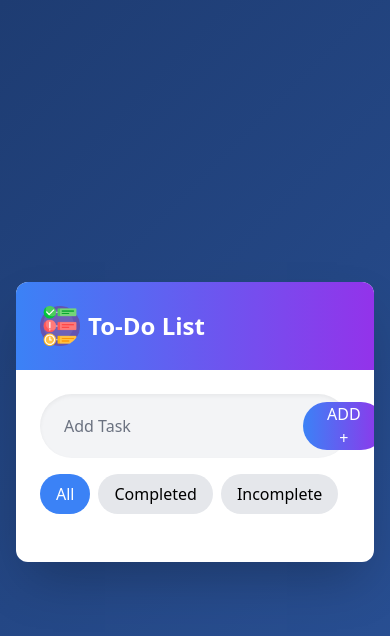
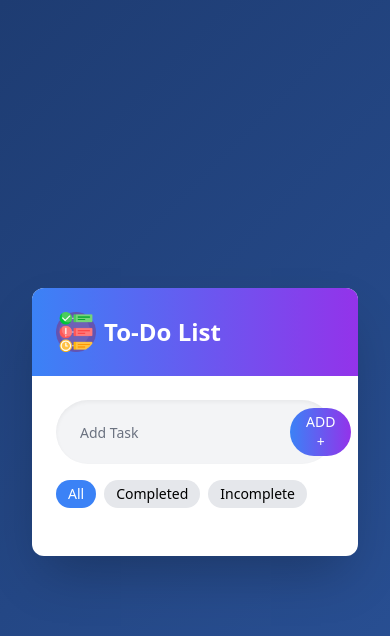
Before and after one commit to Rafifpermana/ToDo-list-with-react-tailwind-css-vite, a React (Vite) app: page / in a window 390 px wide. Shown: the top 636 px of the page. Built offline with nearby package versions, Linux system fonts and the light colour scheme.

Commit message:
color for task complete

```diff
--- a/src/components/Todo.jsx
+++ b/src/components/Todo.jsx
@@ -64,7 +64,7 @@ const Todo = () => {
   }, [todoList]);
 
   return (
-    <div className="bg-white w-full max-w-md rounded-xl shadow-2xl overflow-hidden">
+    <div className="bg-white w-full max-w-md rounded-xl shadow-2xl overflow-hidden mx-4">
       <div className="p-6 bg-gradient-to-r from-blue-500 to-purple-600">
         <div className="flex items-center gap-2">
           <img className="w-10" src={task} alt="task" />
@@ -76,13 +76,13 @@ const Todo = () => {
         <div className="flex items-center bg-gray-100 rounded-full shadow-inner p-2">
           <input
             ref={inputRef}
-            className="bg-transparent border-none outline-none flex-1 h-12 pl-4 pr-2 placeholder:text-gray-500"
+            className="bg-transparent border-none outline-none flex-1 h-12 pl-4 pr-2 placeholder:text-gray-500 text-sm sm:text-base"
             type="text"
             placeholder="Add Task"
           />
           <button
             onClick={add}
-            className="bg-gradient-to-r from-blue-500 to-purple-600 text-white font-medium px-6 h-12 rounded-full hover:from-blue-600 hover:to-purple-700 transition-all duration-300"
+            className="bg-gradient-to-r from-blue-500 to-purple-600 text-white font-medium px-4 sm:px-6 h-12 rounded-full hover:from-blue-600 hover:to-purple-700 transition-all duration-300 text-sm sm:text-base"
           >
             ADD +
           </button>
@@ -91,7 +91,7 @@ const Todo = () => {
         <div className="mt-4 flex gap-2">
           <button
             onClick={() => setFilter("all")}
-            className={`px-4 py-2 rounded-full ${
+            className={`px-3 py-1 sm:px-4 sm:py-2 rounded-full text-sm sm:text-base ${
               filter === "all" ? "bg-blue-500 text-white" : "bg-gray-200"
             }`}
           >
@@ -99,7 +99,7 @@ const Todo = () => {
           </button>
           <button
             onClick={() => setFilter("completed")}
-            className={`px-4 py-2 rounded-full ${
+            className={`px-3 py-1 sm:px-4 sm:py-2 rounded-full text-sm sm:text-base ${
               filter === "completed" ? "bg-blue-500 text-white" : "bg-gray-200"
             }`}
           >
@@ -107,7 +107,7 @@ const Todo = () => {
           </button>
           <button
             onClick={() => setFilter("incomplete")}
-            className={`px-4 py-2 rounded-full ${
+            className={`px-3 py-1 sm:px-4 sm:py-2 rounded-full text-sm sm:text-base ${
               filter === "incomplete" ? "bg-blue-500 text-white" : "bg-gray-200"
             }`}
           >
--- a/src/components/TodoItems.jsx
+++ b/src/components/TodoItems.jsx
@@ -2,11 +2,15 @@ import PropTypes from "prop-types";
 import not_tick from "../assets/not_tick.png";
 import tick from "../assets/tick.png";
 import delete_icon from "../assets/delete_icon.png";
-import pensil from "../assets/pensil.png";
+import pensil from "../assets/pensil.png"; // Ikon pensil
 
 const TodoItems = ({ text, id, isComplete, deleteTodo, toggle, editTodo }) => {
   return (
-    <div className="flex items-center justify-between my-2 p-3 bg-white rounded-lg shadow-md hover:shadow-lg transition-shadow duration-200">
+    <div
+      className={`flex items-center justify-between my-2 p-3 rounded-lg shadow-md transition-all duration-200 ${
+        isComplete ? "bg-blue-50" : "bg-white"
+      }`}
+    >
       <div
         onClick={() => toggle(id)}
         className="flex items-center cursor-pointer flex-1"
@@ -14,7 +18,9 @@ const TodoItems = ({ text, id, isComplete, deleteTodo, toggle, editTodo }) => {
         <img src={isComplete ? tick : not_tick} alt="" className="w-6 h-6" />
         <p
           className={`ml-4 text-lg ${
-            isComplete ? "line-through text-gray-400" : "text-gray-700"
+            isComplete
+              ? "line-through text-gray-500 font-medium"
+              : "text-gray-700"
           }`}
         >
           {text}
```
